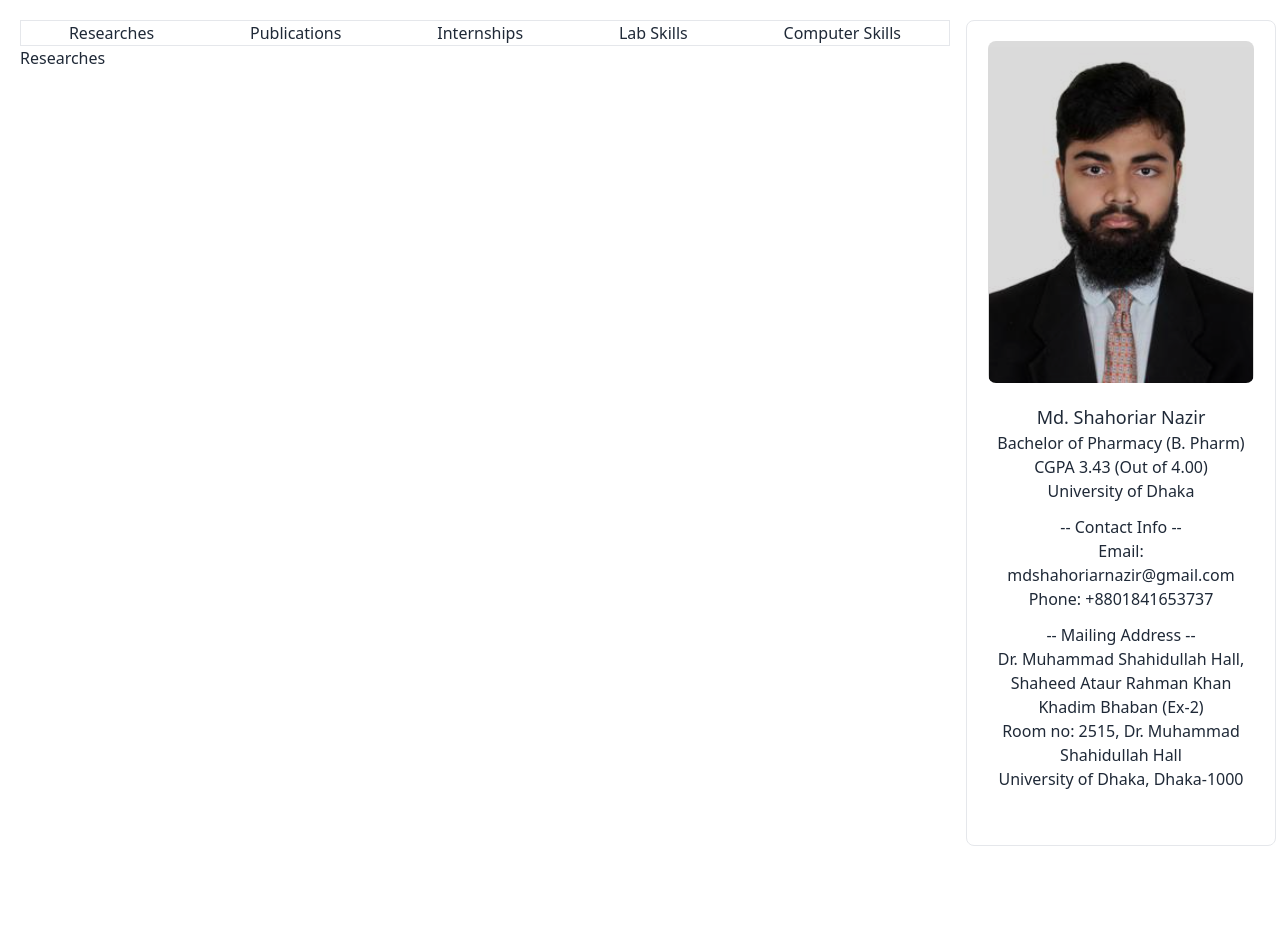
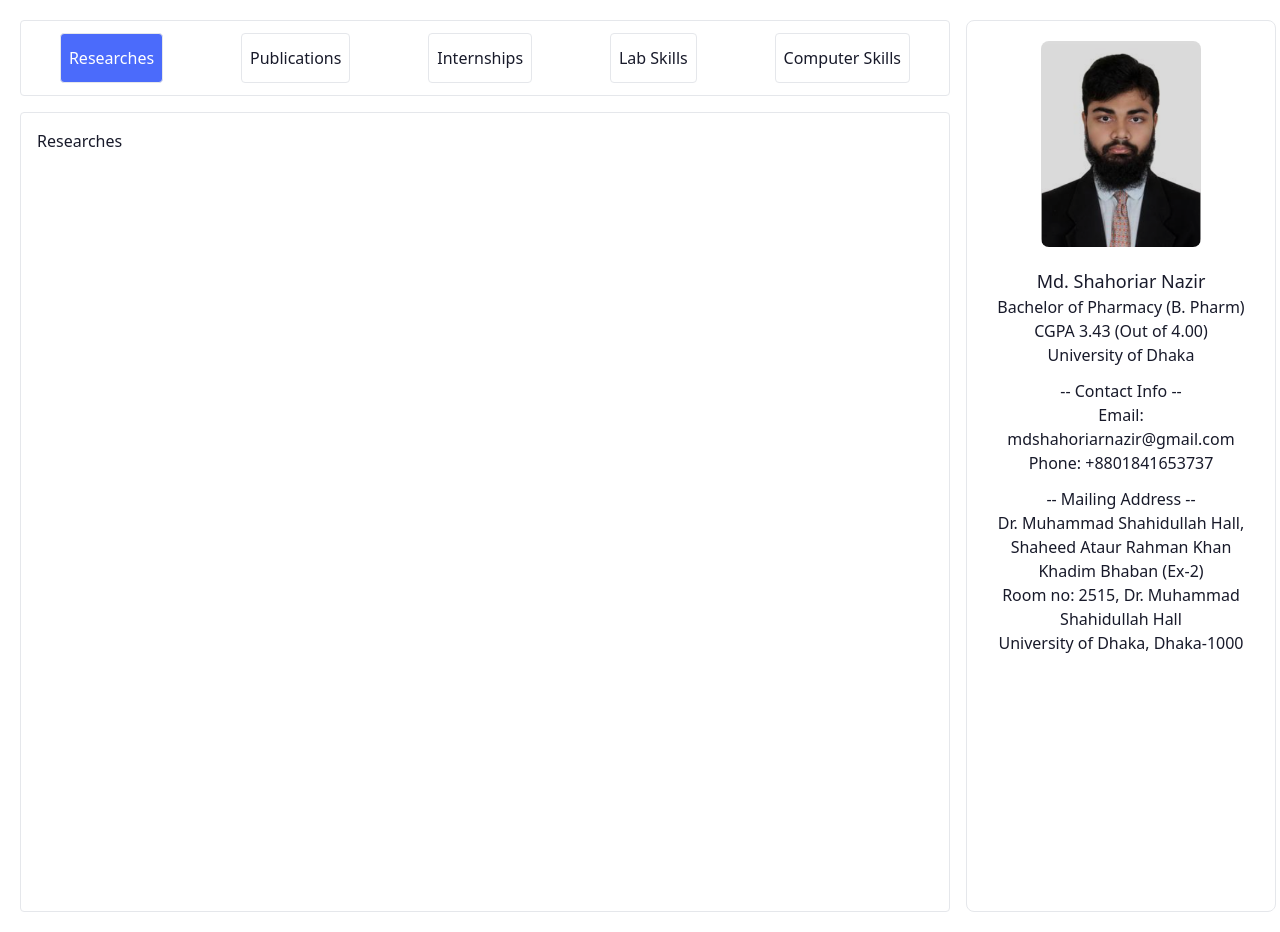
Before and after one commit to foy4748/shahoriar-portfolio, a React (Vite) app: page / in a window 1280 px wide. Before the commit the page ends 866 px from the top, so only its background shows below. Built offline with nearby package versions, Linux system fonts and the light colour scheme.

Commit message:
Added Navbar Indications

```diff
--- a/src/Pages/Shared/MainLayout.jsx
+++ b/src/Pages/Shared/MainLayout.jsx
@@ -8,7 +8,7 @@ export default function MainLayout() {
       <section className="p-5 grid gap-4 lg:grid-cols-mainLayout">
         <div className="w-full">
           <NavBar />
-          <div className="h-screen">
+          <div className="h-screen mt-4 p-4 border rounded">
             <Outlet />
           </div>
         </div>
--- a/src/Pages/Shared/Navbar.jsx
+++ b/src/Pages/Shared/Navbar.jsx
@@ -1,23 +1,47 @@
 import { NavLink } from "react-router-dom";
 export default function Navbar() {
+  const activeStyle = {
+    backgroundColor: "#4b6bfb",
+    color: "white",
+  };
   return (
     <nav>
-      <ul className="flex flex-wrap justify-around wrap border">
-        <li>
-          <NavLink to="/">Researches</NavLink>
-        </li>
-        <li>
-          <NavLink to="/publications">Publications</NavLink>
-        </li>
-        <li>
-          <NavLink to="/internships">Internships</NavLink>
-        </li>
-        <li>
-          <NavLink to="/lab-skills">Lab Skills</NavLink>
-        </li>
-        <li>
-          <NavLink to="/computer-skills">Computer Skills</NavLink>
-        </li>
+      <ul className="flex flex-wrap justify-around rounded wrap border lg:py-2">
+        <NavLink
+          className="border rounded my-1 px-2 py-3"
+          to="/"
+          style={({ isActive }) => (isActive ? activeStyle : undefined)}
+        >
+          <li>Researches</li>
+        </NavLink>
+        <NavLink
+          className="border rounded my-1 px-2 py-3"
+          to="/publications"
+          style={({ isActive }) => (isActive ? activeStyle : undefined)}
+        >
+          <li>Publications</li>
+        </NavLink>
+        <NavLink
+          className="border rounded my-1 px-2 py-3"
+          to="/internships"
+          style={({ isActive }) => (isActive ? activeStyle : undefined)}
+        >
+          <li>Internships</li>
+        </NavLink>
+        <NavLink
+          className="border rounded my-1 px-2 py-3"
+          to="/lab-skills"
+          style={({ isActive }) => (isActive ? activeStyle : undefined)}
+        >
+          <li>Lab Skills</li>
+        </NavLink>
+        <NavLink
+          className="border rounded my-1 px-2 py-3"
+          to="/computer-skills"
+          style={({ isActive }) => (isActive ? activeStyle : undefined)}
+        >
+          <li>Computer Skills</li>
+        </NavLink>
       </ul>
     </nav>
   );
--- a/src/Pages/Shared/SidePanel.jsx
+++ b/src/Pages/Shared/SidePanel.jsx
@@ -3,7 +3,7 @@ export default function SidePanel() {
     <aside className="p-5 h-100 rounded-lg border order-first lg:order-1">
       <picture className="flex justify-center">
         <img
-          className="rounded-lg"
+          className="rounded-lg w-40"
           src="/Shahoriar.png"
           alt="Shahoriar's Profile Picture"
         />
--- a/tailwind.config.cjs
+++ b/tailwind.config.cjs
@@ -9,4 +9,7 @@ module.exports = {
     },
   },
   plugins: [require("daisyui")],
+  daisyui: {
+    themes: ["corporate"],
+  },
 };
```
